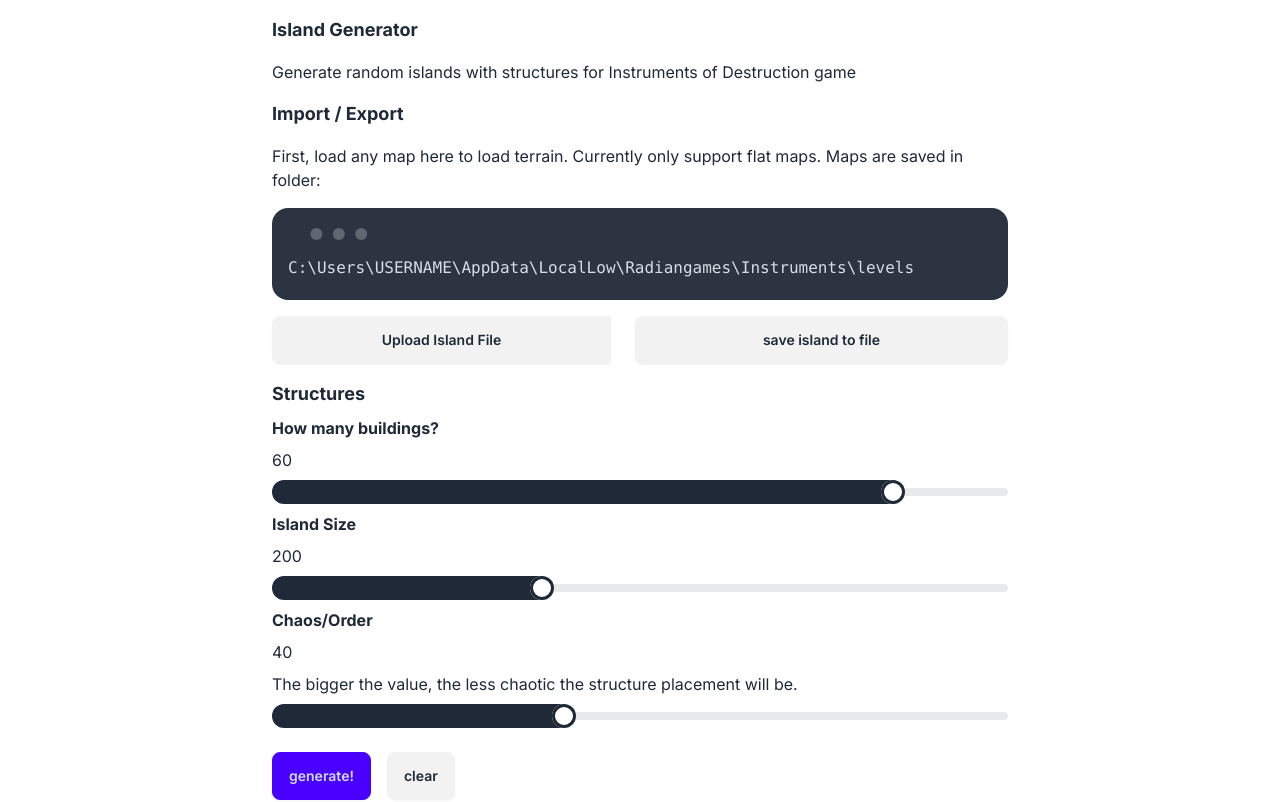
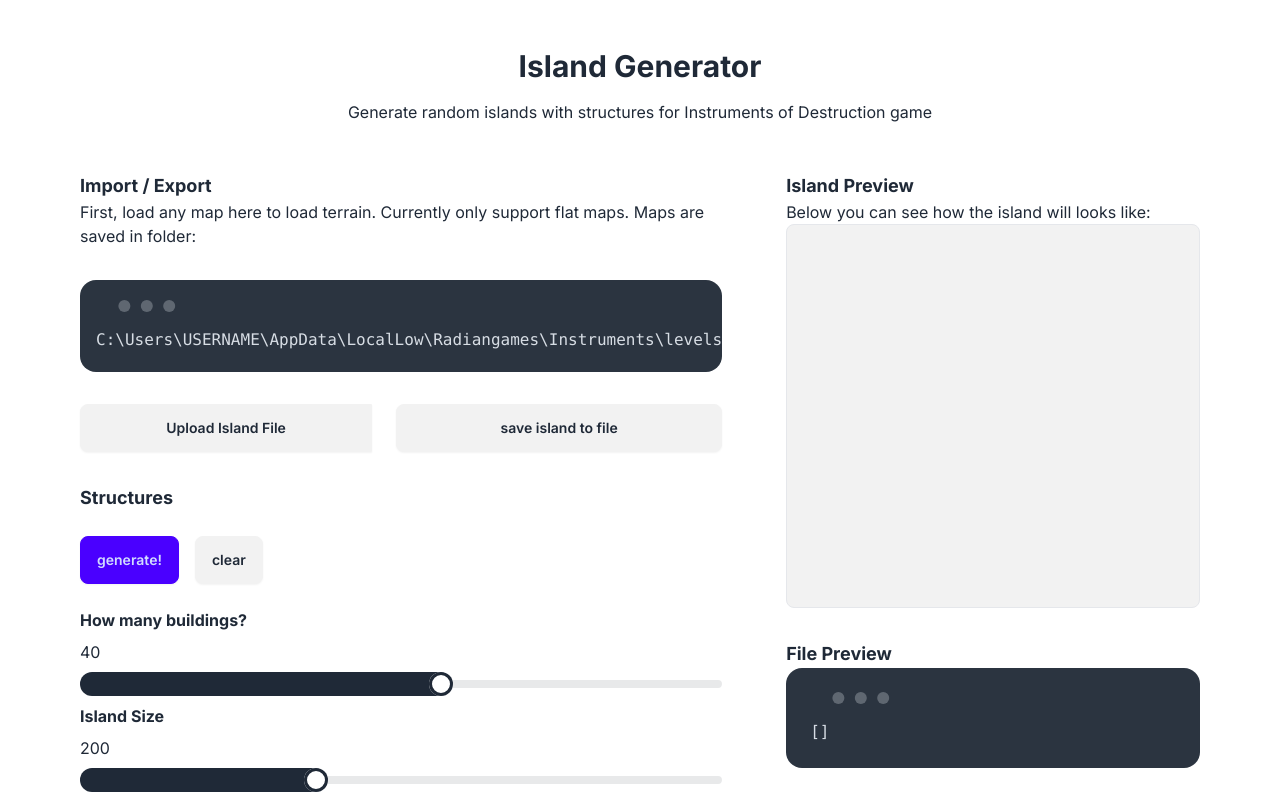
Before and after one commit to jaroslaw-weber/instruments-of-destruction-island-generator, a Next.js app: page / in a window 1280 px wide. Shown: the top 802 px of the page. Built offline with nearby package versions, Linux system fonts and the light colour scheme.

Commit message:
structure generator improvement

```diff
--- a/app/Home.tsx
+++ b/app/Home.tsx
@@ -17,7 +17,7 @@ export default function Home() {
   }));
 
   return (
-    <div className="p-4 space-y-4 max-w-3xl h-20 mx-auto">
+    <div className="p-4 gap-8 max-w-3xl h-20 mx-auto">
       <p className="font-bold text-lg">Import / Export</p>
       <p>
         First, load any map here to load terrain. Currently only support flat
@@ -42,7 +42,7 @@ export default function Home() {
         </div>
       </div>
       <p className="font-bold text-lg">Island Preview</p>
-      <p>Below you can see how the island will looks like:</p>
+      <p className="py-6">Below you can see how the island will looks like:</p>
       <IslandPreview />
       <p className="font-bold text-lg">File Preview</p>
       <pre className="mockup-code whitespace-pre-wrap p-6">
--- a/app/components/StructureGenerator.tsx
+++ b/app/components/StructureGenerator.tsx
@@ -9,7 +9,6 @@ import {
 import React from "react";
 import { getRandomStructures } from "../generate";
 
-
 function StructureGenerator({}) {
   const [structures, setStructures] = useAtom(structuresAtom);
   const [buildingCount, setBuildingCount] = useAtom(buildingCountAtom);
@@ -19,7 +18,23 @@ function StructureGenerator({}) {
   return (
     <div className="flex flex-col gap-2">
       <p className="font-bold text-lg">Structures</p>
-      <p className="font-bold" >How many buildings?</p>
+      <div className="flex gap-4 my-4">
+        {" "}
+        <button
+          className="btn btn-primary"
+          onClick={() =>
+            setStructures(
+              getRandomStructures(buildingCount, islandSize, structureSpacing)
+            )
+          }
+        >
+          generate!
+        </button>
+        <button className="btn" onClick={() => setStructures([])}>
+          clear
+        </button>
+      </div>
+      <p className="font-bold">How many buildings?</p>
       <p>{buildingCount}</p>
       <input
         type="range"
@@ -41,7 +56,9 @@ function StructureGenerator({}) {
       />
       <p className="font-bold">Chaos/Order</p>
       <p>{structureSpacing}</p>
-      <p>The bigger the value, the less chaotic the structure placement will be.</p>
+      <p>
+        The bigger the value, the less chaotic the structure placement will be.
+      </p>
       <input
         type="range"
         min={1}
@@ -50,22 +67,6 @@ function StructureGenerator({}) {
         className="range"
         onChange={(e) => setStructureSpacing(parseInt(e.target.value))}
       />
-      <div className="flex gap-4 mt-4">
-        {" "}
-        <button
-          className="btn btn-primary"
-          onClick={() =>
-            setStructures(
-              getRandomStructures(buildingCount, islandSize, structureSpacing)
-            )
-          }
-        >
-          generate!
-        </button>
-        <button className="btn" onClick={() => setStructures([])}>
-          clear
-        </button>
-      </div>
     </div>
   );
 }
--- a/app/page.tsx
+++ b/app/page.tsx
@@ -19,30 +19,41 @@ export default function Home() {
   }));
 
   return (
-    <div className="p-4 space-y-4 max-w-3xl h-20 mx-auto">
-      <p className="font-bold text-lg">Island Generator</p>
-      <p>
-        Generate random islands with structures for Instruments of Destruction
-        game
+    <div className="p-4 my-8 space-y-4 max-w-6xl h-20 mx-auto">
+
+      <p className="font-bold text-3xl text-center">Island Generator</p>
+    <p className="text-center pb-8">
+      Generate random islands with structures for Instruments of
+      Destruction game
     </p>
+      <div className="flex flex-col md:flex-row gap-16">
+        <div className="flex-1">
+
           <p className="font-bold text-lg">Import / Export</p>
           <p>
-        First, load any map here to load terrain. Currently only support flat
-        maps. Maps are saved in folder:
+            First, load any map here to load terrain. Currently only support
+            flat maps. Maps are saved in folder:
           </p>
-      <pre className="mockup-code pl-4">C:\Users\USERNAME\AppData\LocalLow\Radiangames\Instruments\levels</pre>
+          <pre className="mockup-code pl-4 my-8">
+            C:\Users\USERNAME\AppData\LocalLow\Radiangames\Instruments\levels
+          </pre>
           <div className="flex justify-evenly items-center gap-6">
             <FileUpload />
             <FileSave />
           </div>
-      <StructureGenerator />
+          <div className="mt-8" >
+          <StructureGenerator /></div>
+        </div>
+        <div  className="flex-grow">
           <p className="font-bold text-lg">Island Preview</p>
           <p>Below you can see how the island will looks like:</p>
           <IslandPreview />
-      <p className="font-bold text-lg">File Preview</p>
+          <p className="font-bold text-lg  mt-8">File Preview</p>
           <pre className="mockup-code whitespace-pre-wrap p-6">
             {JSON.stringify(simplifiedStructures, null, 2)}
           </pre>
         </div>
+      </div>
+    </div>
   );
 }
--- a/app/state.ts
+++ b/app/state.ts
@@ -5,7 +5,7 @@ export const structuresAtom = atom<Structure[]>([]);
 
 export const islandAtom = atom<Island>({ m_structures: [] });
 
-export const buildingCountAtom = atom<number>(60);
+export const buildingCountAtom = atom<number>(40);
 
 export const islandSizeAtom = atom<number>(200);
 
```
Lines whose indentation alone changed are shown as unchanged.
